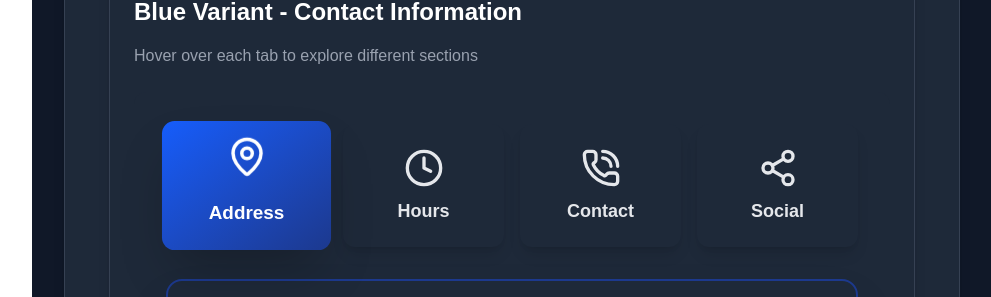
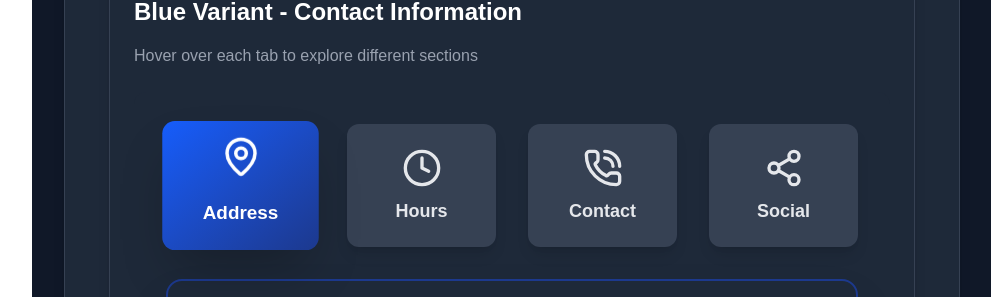
Before and after one commit to procooho/my-pr-page, a Next.js app: page /2025/design-system-showcase-2025 in a window 1280 px wide. Shown: the part 9040-9337 px from the top of the page, without its empty margins (288-1279 px from the left). Built offline with nearby package versions, Linux system fonts and the light colour scheme.

Commit message:
minor adjustments

```diff
--- a/src/app/2025/design-system-showcase-2025/page.jsx
+++ b/src/app/2025/design-system-showcase-2025/page.jsx
@@ -611,7 +611,7 @@ const items = [
                     tabs={exampleTabs}
                     colorVariant="blue"
                     borderColor="blue"
-                    minContentHeight="500px"
+                    minContentHeight="100px"
                   />
                 </div>
               </div>
--- a/src/components/AnimatedIndividualCard.jsx
+++ b/src/components/AnimatedIndividualCard.jsx
@@ -31,31 +31,31 @@ export const AnimatedIndividualCard = ({
   const colorVariants = {
     purple: {
       gradient: 'from-purple-500 to-purple-800 dark:from-purple-500 dark:to-purple-900',
-      default: 'bg-white dark:bg-gray-800',
+      default: 'bg-white dark:bg-gray-700',
     },
     blue: {
       gradient: 'from-blue-500 to-blue-800 dark:from-blue-500 dark:to-blue-900',
-      default: 'bg-white dark:bg-gray-800',
+      default: 'bg-white dark:bg-gray-700',
     },
     green: {
       gradient: 'from-green-500 to-green-800 dark:from-green-500 dark:to-green-900',
-      default: 'bg-white dark:bg-gray-800',
+      default: 'bg-white dark:bg-gray-700',
     },
     red: {
       gradient: 'from-red-500 to-red-800 dark:from-red-500 dark:to-red-900',
-      default: 'bg-white dark:bg-gray-800',
+      default: 'bg-white dark:bg-gray-700',
     },
     orange: {
       gradient: 'from-orange-500 to-orange-800 dark:from-orange-500 dark:to-orange-900',
-      default: 'bg-white dark:bg-gray-800',
+      default: 'bg-white dark:bg-gray-700',
     },
     yellow: {
       gradient: 'from-yellow-500 to-yellow-800 dark:from-yellow-500 dark:to-yellow-900',
-      default: 'bg-white dark:bg-gray-800',
+      default: 'bg-white dark:bg-gray-700',
     },
     pink: {
       gradient: 'from-pink-500 to-pink-800 dark:from-pink-500 dark:to-pink-900',
-      default: 'bg-white dark:bg-gray-800',
+      default: 'bg-white dark:bg-gray-700',
     },
     cyan: {
       gradient: 'from-cyan-500 to-cyan-800 dark:from-cyan-500 dark:to-cyan-900',
@@ -94,7 +94,7 @@ export const AnimatedIndividualCard = ({
         />
       ) : (
         <div className={`w-16 h-16 rounded-full ${
-          isHovered ? 'bg-white/20' : 'bg-gray-200 dark:bg-gray-700'
+          isHovered ? 'bg-white/20' : 'bg-gray-200 dark:bg-gray-800'
         } flex items-center justify-center mb-4 transition-all duration-300 ${
           isHovered ? 'animate-bounce' : ''
         }`}>
--- a/src/components/InteractiveTabs.jsx
+++ b/src/components/InteractiveTabs.jsx
@@ -58,7 +58,7 @@ const TabCard = ({ title, icon: Icon, isActive, onHover, colorVariant = 'blue' }
       onClick={onHover}
       className={`flex flex-col items-center justify-center p-2 sm:p-4 md:p-6 rounded-xl transition-all duration-500 ease-out cursor-pointer touch-auto ${isActive
         ? `bg-gradient-to-br ${colors.active} text-white transform scale-105 shadow-2xl`
-        : `bg-white dark:bg-gray-800 text-gray-800 dark:text-gray-200 shadow-lg ${colors.hover}`
+        : `bg-white dark:bg-gray-700 text-gray-800 dark:text-gray-200 shadow-lg ${colors.hover}`
         }`}
       style={{ minHeight: '100px' }}
     >
@@ -152,7 +152,7 @@ export const InteractiveTabs = ({
 
       <div className="w-full">
         {/* Tab Cards Grid */}
-         <div className={`grid ${getGridCols()} gap-2 sm:gap-4 mb-8`}>
+         <div className={`grid ${getGridCols()} gap-2 sm:gap-8 mb-8`}>
           {tabs.map((tab, index) => (
             <TabCard
               key={index}
```
